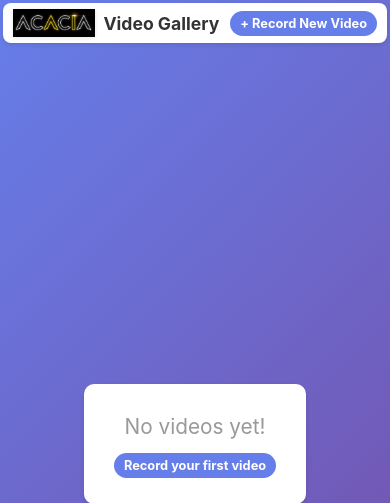
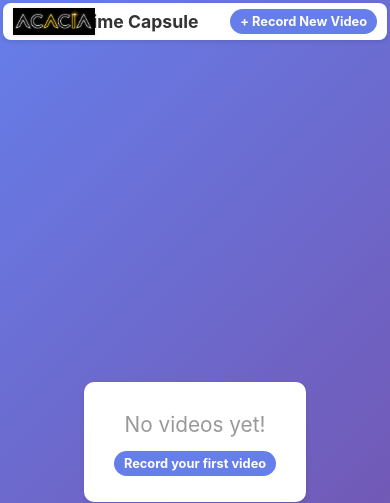
Before and after one commit to BrandonnLow/Media-collage-app, a Flask app: page / in a window 390 px wide. Shown: the top 503 px of the page. Run offline with Flask 3, Linux system fonts and the light colour scheme.

Commit message:
Center title and change to time capsule

```diff
--- a/static/css/style.css
+++ b/static/css/style.css
@@ -36,13 +36,24 @@ header {
     align-items: center;
     box-shadow: 0 2px 4px rgba(0, 0, 0, 0.1);
     flex-shrink: 0;
+    position: relative;
 }
 
-/* Logo and title container */
+/* Logo container - positioned on the left */
 .header-left {
     display: flex;
     align-items: center;
-    gap: 12px;
+    position: absolute;
+    left: 12px;
+}
+
+/* Centered title */
+.header-title {
+    color: #333;
+    font-size: 1.3em;
+    margin: 0;
+    flex: 1;
+    text-align: center;
 }
 
 .logo {
@@ -290,7 +301,12 @@ h1 {
     }
 
     .header-left {
-        gap: 8px;
+        position: absolute;
+        left: 10px;
+    }
+
+    .header-title {
+        font-size: 1.1em;
     }
 
     .logo {
--- a/templates/index.html
+++ b/templates/index.html
@@ -3,7 +3,7 @@
   <head>
     <meta charset="UTF-8" />
     <meta name="viewport" content="width=device-width, initial-scale=1.0" />
-    <title>Video Grid</title>
+    <title>Our Time Capsule</title>
     <link
       rel="stylesheet"
       href="{{ url_for('static', filename='css/style.css') }}"
@@ -18,8 +18,8 @@
             alt="Logo"
             class="logo"
           />
-          <h1>Video Gallery</h1>
         </div>
+        <h1 class="header-title">Our Time Capsule</h1>
         <a href="/record" class="btn-record">+ Record New Video</a>
       </header>
 
```
